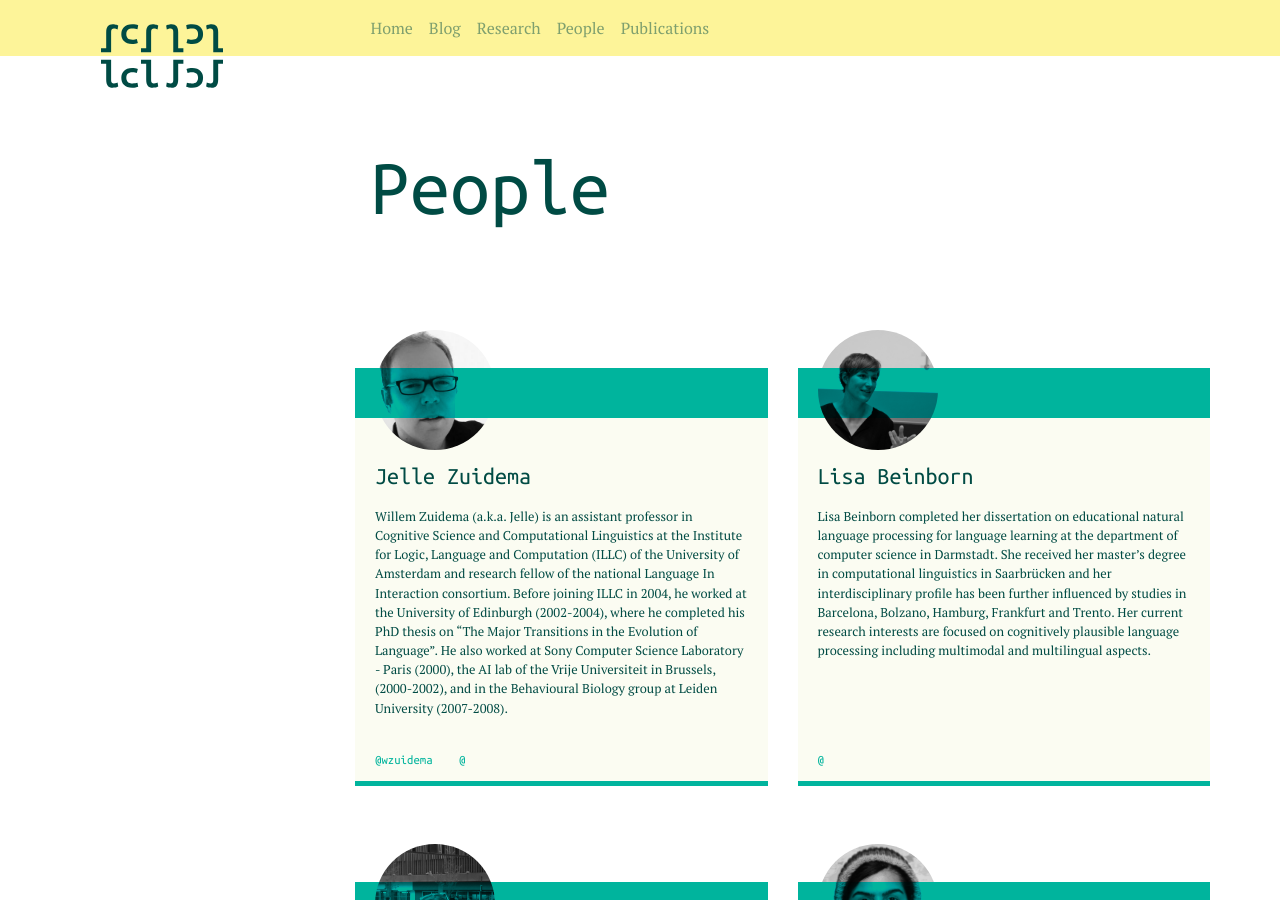
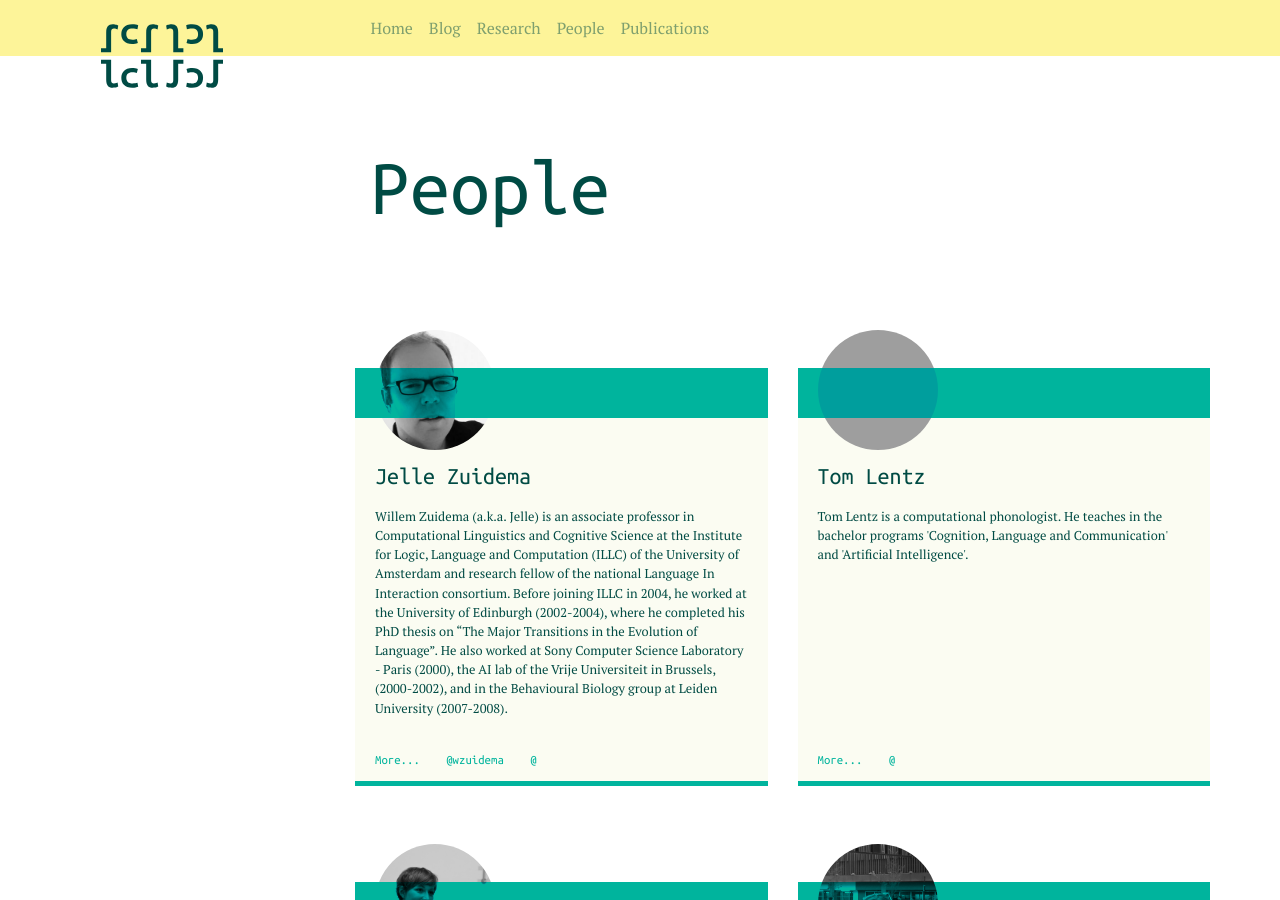
Before and after one commit to clclab/clclab-website, a Jekyll site: the page built from jekyll/people.html, in a window 1280 px wide and 900 px high. Built offline with Jekyll 4.4.1, drawn with Linux system fonts in a browser that asks for light colours; a script that is not in the unit is left out; some of the changed text lies outside the part shown; grey boxes are pictures that could not be loaded.

Commit message:
Update people.yml

```diff
--- a/jekyll/_data/people.yml
+++ b/jekyll/_data/people.yml
@@ -1,11 +1,12 @@
 - name: Jelle Zuidema
   type: current
+  url: https://staff.fnwi.uva.nl/w.zuidema/
   position: PI
   email: w.h.zuidema@uva.nl
   twitter: wzuidema
   interests: >
-     Willem Zuidema (a.k.a. Jelle) is an assistant professor in Cognitive Science and
-     Computational Linguistics at the Institute for Logic, Language and Computation (ILLC)
+     Willem Zuidema (a.k.a. Jelle) is an associate professor in Computational Linguistics and
+     Cognitive Science at the Institute for Logic, Language and Computation (ILLC)
      of the University of Amsterdam and research fellow of the national Language In
      Interaction consortium. Before joining ILLC in 2004, he worked at the University of Edinburgh
      (2002-2004), where he completed his PhD thesis on “The Major Transitions in the
@@ -13,6 +14,16 @@
      the AI lab of the Vrije Universiteit in Brussels, (2000-2002), and in the Behavioural
      Biology group at Leiden University (2007-2008).
   img: media/jelle.jpg
+
+- name: Tom Lentz
+  type: current
+  url: http://www.uva.nl/profiel/l/e/t.o.lentz/t.o.lentz.html
+  position: assistant professor
+  email: lentz@uva.nl
+  img: media/lentz.jpg
+  interests: >
+    Tom Lentz is a computational phonologist. He teaches in the bachelor programs 'Cognition, Language and Communication' and 'Artificial Intelligence'.
+
 
 - name: Lisa Beinborn
   type: current
@@ -93,8 +104,7 @@
   img: https://rgalhama.github.io/img/raquel-home.jpg
   interests: >
     Raquel Alhama completed her PhD in our lab in 2017 with a focus on Artificial Grammar Learning.
-    Today, she is a postdoctoral researcher at the Basque Center on Cognition, Brain
-    and Language in Spain, where she investigates computational models of visual word recognition.
+    Today, she is a postdoctoral researcher at the Max Planck Institute for Psycholinguistics in Nijmegen.
 
 - name: Raquel Fernandez
   type: collaborator
@@ -123,7 +133,7 @@
   img: https://staff.fnwi.uva.nl/t.deoskar/td1.jpg
   url: https://staff.fnwi.uva.nl/t.deoskar/
   interests: >
-    Tejaswini Deoskar is an assistant professor at the ILLC, investigating probabilistic
+    Tejaswini Deoskar is an assistant professor at Utrecht University, investigating probabilistic
     language models. In particular, she focuses on semi-supervised language learning techniques.
 
 
@@ -148,7 +158,7 @@
 
 - name: Phong Le
   type: former
-  now: Postdoc at the University of Amsterdam
+  now: Postdoc at the University of Edinburgh
   img: https://sites.google.com/site/lephongxyz/_/rsrc/1510338357982/home/me.jpg?height=200&width=200
   url: https://sites.google.com/site/lephongxyz/home
   startyear: 2012
@@ -216,7 +226,7 @@
     Natural Language Processing, in particular on dependency and constituency parsing.
 
 - name: Willemijn van Woerkum
-  now: Data Scientist and at bunq
+  now: Data Scientist
   type: former
   interests: >
     Willemijn Woerkum works as Data Scientist and Consumer Psychologist at bunq in Amsterdam.
```
